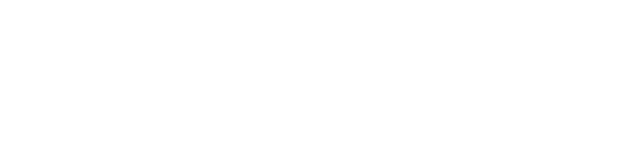
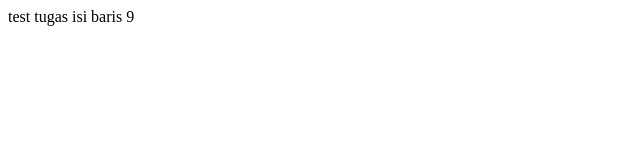
Before and after one commit to rachmadyassera/belajar-git, a plain HTML site: page contact.html in a window 1280 px wide. Shown: the whole page, without its empty margins (0-640 px from the left). Drawn offline with Linux system fonts and the light colour scheme.

Commit message:
update baris 9 contact.html

```diff
--- a/contact.html
+++ b/contact.html
@@ -6,5 +6,5 @@
 </head>
 <body>
 
-</body>
+<p>test tugas isi baris 9</p></body>
 </html>
```
